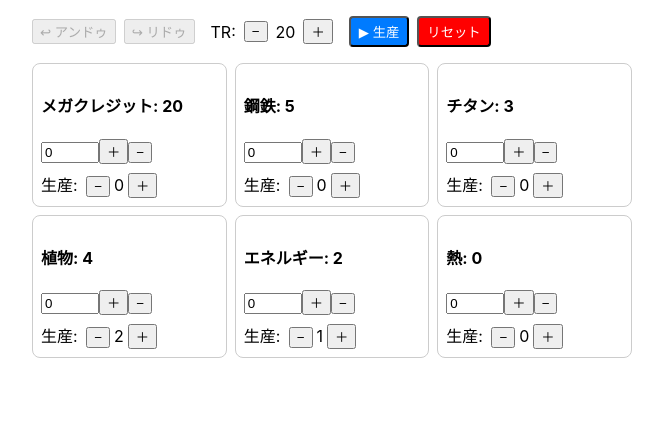
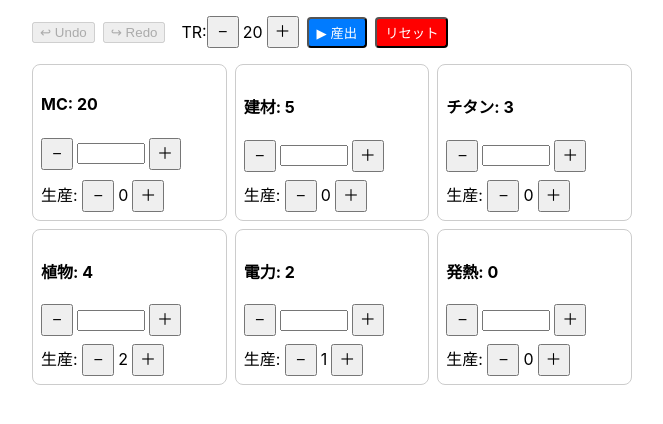
Before and after one commit to pfboy77/mars, a React (Create React App) app: page / in a window 1280 px wide. Shown: the top 424 px of the page, without its empty margins (308-971 px from the left). Built offline with nearby package versions, Linux system fonts and the light colour scheme.

Commit message:
色々修正

```diff
--- a/src/App.tsx
+++ b/src/App.tsx
@@ -1,24 +1,48 @@
-import React, { useState } from "react";
 import { v4 as uuidv4 } from "uuid";
 import ResourceCard from "./components/ResourceCard";
 import { Resource, GameState } from "./types";
+import React, { useState, useEffect } from "react";
+
 
 const initialResources: Resource[] = [
-  { id: uuidv4(), name: "メガクレジット", amount: 20, production: 0, isMegaCredit: true },
-  { id: uuidv4(), name: "鋼鉄", amount: 5, production: 0 },
+  { id: uuidv4(), name: "MC", amount: 20, production: 0, isMegaCredit: true },
+  { id: uuidv4(), name: "建材", amount: 5, production: 0 },
   { id: uuidv4(), name: "チタン", amount: 3, production: 0 },
   { id: uuidv4(), name: "植物", amount: 4, production: 2 },
-  { id: uuidv4(), name: "エネルギー", amount: 2, production: 1, isEnergy: true },
-  { id: uuidv4(), name: "熱", amount: 0, production: 0, isHeat: true }
+  { id: uuidv4(), name: "電力", amount: 2, production: 1, isEnergy: true },
+  { id: uuidv4(), name: "発熱", amount: 0, production: 0, isHeat: true }
 ];
 
+const buttonStyle = {
+  width: "32px",
+  height: "32px",
+  fontSize: "16px",
+  lineHeight: "1",
+  textAlign: "center" as const,
+};
+
+
 function App() {
-  const [resources, setResources] = useState<Resource[]>(initialResources);
-  const [tr, setTr] = useState(20);
+  const savedData = localStorage.getItem("gameState");
+const parsed = savedData ? JSON.parse(savedData) : null;
+
+const [resources, setResources] = useState<Resource[]>(
+  parsed?.resources || initialResources
+);
+const [tr, setTr] = useState<number>(
+  parsed?.tr ?? 20
+);
+
   const [deltaValues, setDeltaValues] = useState<Record<string, number>>({});
   const [undoStack, setUndoStack] = useState<GameState[]>([]);
   const [redoStack, setRedoStack] = useState<GameState[]>([]);
   const [error, setError] = useState<string | null>(null);
+
+  useEffect(() => {
+    const data = JSON.stringify({ resources, tr });
+    localStorage.setItem("gameState", data);
+  }, [resources, tr]);
+
 
   const saveState = () => {
     setUndoStack([...undoStack, { resources: [...resources], tr }]);
@@ -100,24 +124,24 @@ function App() {
           marginBottom: 16,
         }}
       >
-        <button onClick={handleUndo} disabled={undoStack.length === 0}>↩︎ アンドゥ</button>
-        <button onClick={handleRedo} disabled={redoStack.length === 0}>↪︎ リドゥ</button>
+        <button onClick={handleUndo} disabled={undoStack.length === 0}>↩︎ Undo</button>
+        <button onClick={handleRedo} disabled={redoStack.length === 0}>↪︎ Redo</button>
 
         <div style={{ display: "inline-flex", alignItems: "center", marginLeft: 8 }}>
           <span>TR:</span>
           <button
   onClick={() => setTr(prev => Math.max(prev - 1, 0))}
-            style={{ margin: "0 8px" }}
+  style={{ ...buttonStyle, marginRight: 4 }}
 >−</button>
 <span>{tr}</span>
 <button
   onClick={() => setTr(prev => Math.min(prev + 1, 100))}
-            style={{ margin: "0 8px" }}
+  style={{ ...buttonStyle, marginLeft: 4 }}
 >＋</button>
         </div>
 
         <button onClick={handleProduction} style={{ backgroundColor: "#007bff", color: "white", padding: "4px 8px", borderRadius: 4 }}>
-          ▶︎ 生産
+          ▶︎ 産出
         </button>
         <button onClick={handleReset} style={{ backgroundColor: "red", color: "white", padding: "4px 8px", borderRadius: 4 }}>
           リセット
--- a/src/components/ResourceCard.tsx
+++ b/src/components/ResourceCard.tsx
@@ -10,6 +10,14 @@ interface Props {
   updateProduction: (value: number) => void;
 }
 
+const buttonStyle = {
+  width: "32px",
+  height: "32px",
+  fontSize: "16px",
+  lineHeight: "1",
+  textAlign: "center" as const,
+};
+
 const ResourceCard: React.FC<Props> = ({
   resource,
   delta,
@@ -19,18 +27,36 @@ const ResourceCard: React.FC<Props> = ({
   updateProduction
 }) => {
   return (
-    <div style={{ border: "1px solid #ccc", borderRadius: 8, padding: 8, minHeight: 120 }}>
+    <div
+      style={{
+        border: "1px solid #ccc",
+        borderRadius: 8,
+        padding: 8,
+        minHeight: 120,
+        display: "flex",
+        flexDirection: "column",
+        justifyContent: "space-between"
+      }}
+    >
       <h4>{resource.name}: {resource.amount}</h4>
+
+      {/* − 入力 ＋ の並び */}
+      <div style={{ display: "flex", alignItems: "center", gap: "4px", marginBottom: 8 }}>
+        <button onClick={subtractAmount} style={buttonStyle}>−</button>
         <input
           type="number"
-        value={delta}
-        onChange={e => setDelta(Number(e.target.value))}
-        style={{ width: 50 }}
+          value={delta === 0 ? "" : delta}
+          onChange={e => {
+            const val = e.target.value;
+            setDelta(val === "" ? 0 : Number(val));
+          }}
+          style={{ width: "60px", textAlign: "center" }}
         />
-      <button onClick={addAmount}>＋</button>
-      <button onClick={subtractAmount}>−</button>
+        <button onClick={addAmount} style={buttonStyle}>＋</button>
+      </div>
+
+      {/* 生産: − x ＋ */}
       <div>
-      <div style={{ marginTop: 8 }}>
         <span>生産: </span>
         <button
           onClick={() =>
@@ -38,7 +64,7 @@ const ResourceCard: React.FC<Props> = ({
               Math.max(resource.production - 1, resource.isMegaCredit ? -10 : 0)
             )
           }
-    style={{ margin: "0 4px" }}
+          style={{ ...buttonStyle, marginRight: 4 }}
         >
           −
         </button>
@@ -49,12 +75,10 @@ const ResourceCard: React.FC<Props> = ({
               Math.min(resource.production + 1, resource.isMegaCredit ? 30 : 20)
             )
           }
-    style={{ margin: "0 4px" }}
+          style={{ ...buttonStyle, marginLeft: 4 }}
         >
           ＋
         </button>
-</div>
-
       </div>
     </div>
   );
```
Lines whose indentation alone changed are shown as unchanged.
